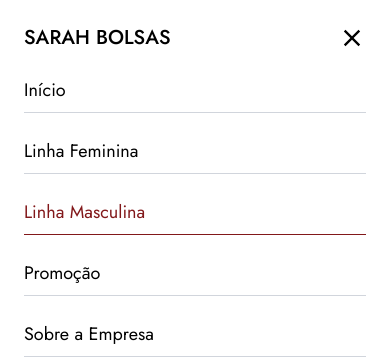
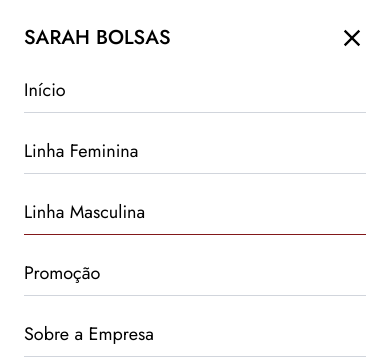
Before and after one commit to Ipedrp/sarahBolsasCliente, a React (Vite) app: page /menLine in a window 390 px wide. Both pictures are taken after a click on the icon 34 px from the left and 52 px from the top of the page. Shown: the top 357 px of the page. Built offline with nearby package versions, Linux system fonts and the light colour scheme.

Commit message:
adjustment in sidebar, constants and bannerProduct

```diff
--- a/src/components/banner/BannerProduct.jsx
+++ b/src/components/banner/BannerProduct.jsx
@@ -1,8 +1,8 @@
 export default function BannerProduct({title, icon}) {
     return (
-        <div className="flex items-center justify-center gap-2 [font-family:'Jost',sans-serif] w-[99vw] h-[350px] text-4xl ">
+        <div className="flex items-center justify-center gap-2 [font-family:'Jost',sans-serif] w-[99vw] h-[250px] md:h-[350px] text-4xl ">
             {icon}
-            <p className="bg-red-900 p-2  text-white">
+            <p className="bg-red-900 p-2 text-white text-2xl md:text-4xl">
                 {title}
             </p>
         </div>
--- a/src/components/sidebar/Sidebar.jsx
+++ b/src/components/sidebar/Sidebar.jsx
@@ -1,8 +1,8 @@
 // Sidebar.jsx
 import { IoMdClose } from "react-icons/io";
-import { CiSearch, CiShoppingCart, CiUser } from "react-icons/ci";
 import { Link, useLocation } from "react-router";
-import { navLinks } from "../constants/navLinks";
+import { navLinks } from "../../constants/NavLinks";
+
 export default function Sidebar({ onClose }) {
     const location = useLocation();
 
@@ -21,7 +21,7 @@
                         <li
                             className={`cursor-pointer border-b pb-2 ${
                                 location.pathname === path
-                                    ? "border-red-900 text-red-900"
+                                    ? "border-red-900"
                                     : "border-gray-300"
                             }`}
                         >
```
Also changed, not shown: src/constants/navLinks.js (renamed from src/components/constants/navLinks.js).
